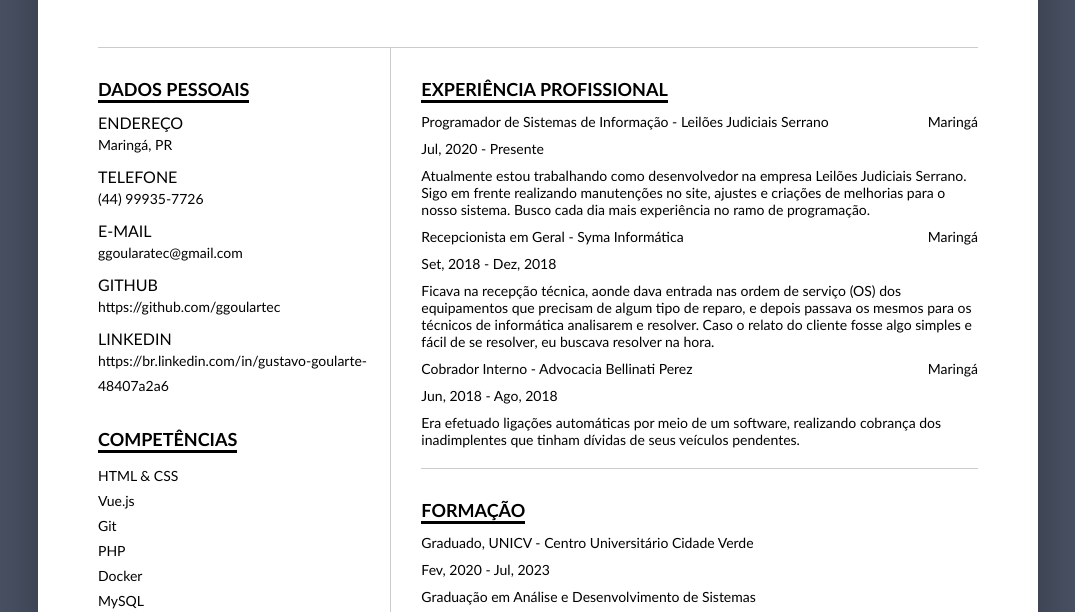
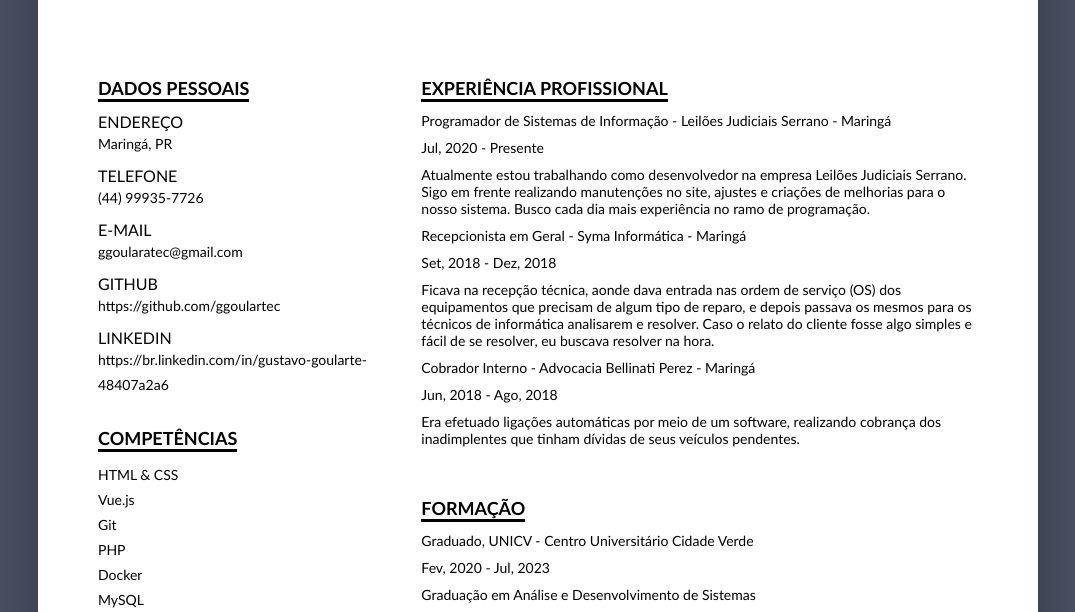
Before and after one commit to ggoulartec/Curriculo, a plain HTML site: page index.html in a window 1280 px wide. Shown: the part 182-794 px from the top of the page, without its empty margins (102-1177 px from the left). Drawn offline with Linux system fonts and the light colour scheme.

Commit message:
update cv

```diff
--- a/index.html
+++ b/index.html
@@ -102,9 +102,8 @@
               <div class="subtitle">
                 <span
                   >Programador de Sistemas de Informação - Leilões Judiciais
-                  Serrano</span
+                  Serrano - Maringá</span
                 >
-                <span>Maringá</span>
               </div>
               <div class="info">
                 <p>Jul, 2020 - Presente</p>
@@ -121,8 +120,7 @@
             </div>
             <div class="dados__info">
               <div class="subtitle">
-                <span>Recepcionista em Geral - Syma Informática</span>
-                <span>Maringá</span>
+                <span>Recepcionista em Geral - Syma Informática - Maringá</span>
               </div>
               <div class="info">
                 <p>Set, 2018 - Dez, 2018</p>
@@ -140,8 +138,9 @@
             </div>
             <div class="dados__info">
               <div class="subtitle">
-                <span>Cobrador Interno - Advocacia Bellinati Perez</span>
-                <span>Maringá</span>
+                <span
+                  >Cobrador Interno - Advocacia Bellinati Perez - Maringá</span
+                >
               </div>
               <div class="info">
                 <p>Jun, 2018 - Ago, 2018</p>
--- a/style.css
+++ b/style.css
@@ -46,11 +46,6 @@ body {
   grid-template-columns: 1fr 2fr;
   height: auto;
   width: auto;
-  border-top: 1px solid #ccc;
-}
-
-.content .dados__esquerdo {
-  border-right: 1px solid #ccc;
 }
 
 .content .dados__pessoais {
@@ -59,7 +54,6 @@ body {
 
 .content .dados__direito .dados__pessoais {
   margin-left: 30px;
-  border-bottom: 1px solid #ccc;
   padding-bottom: 20px;
 }
 
```
